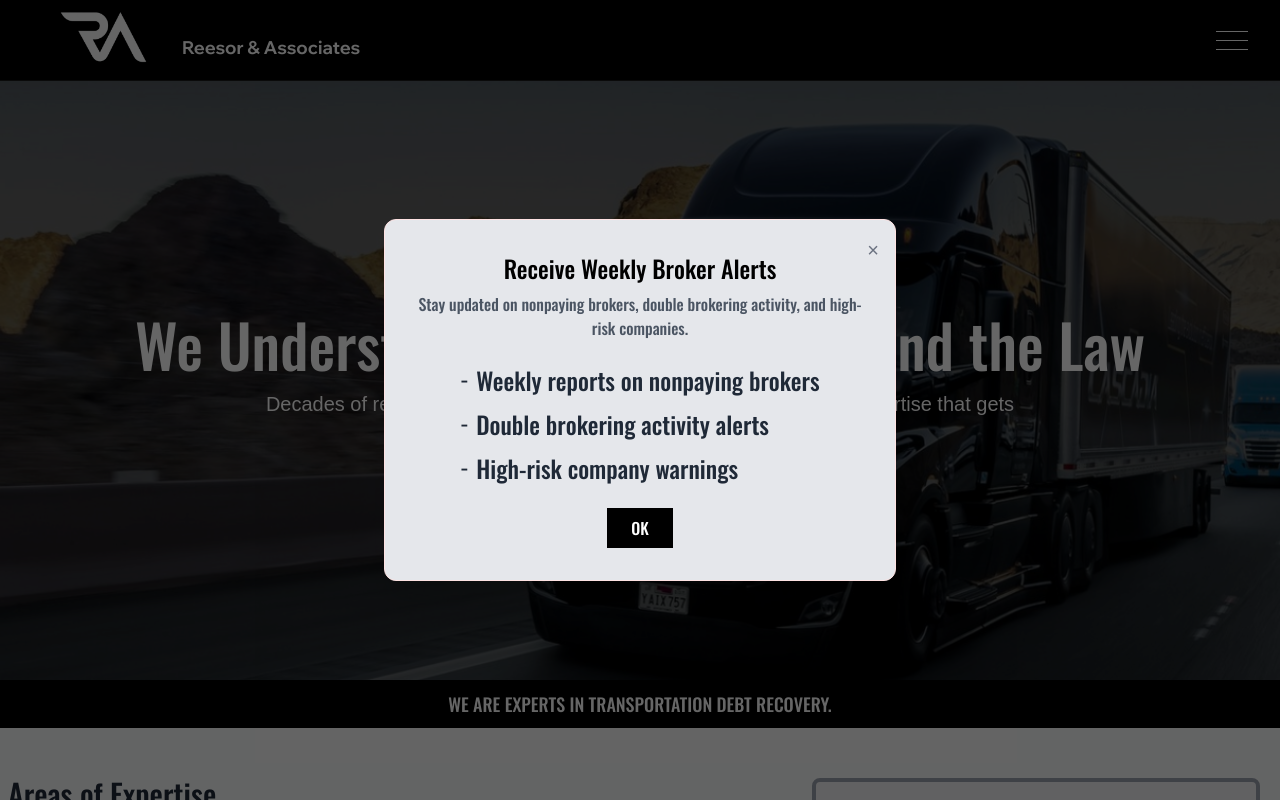
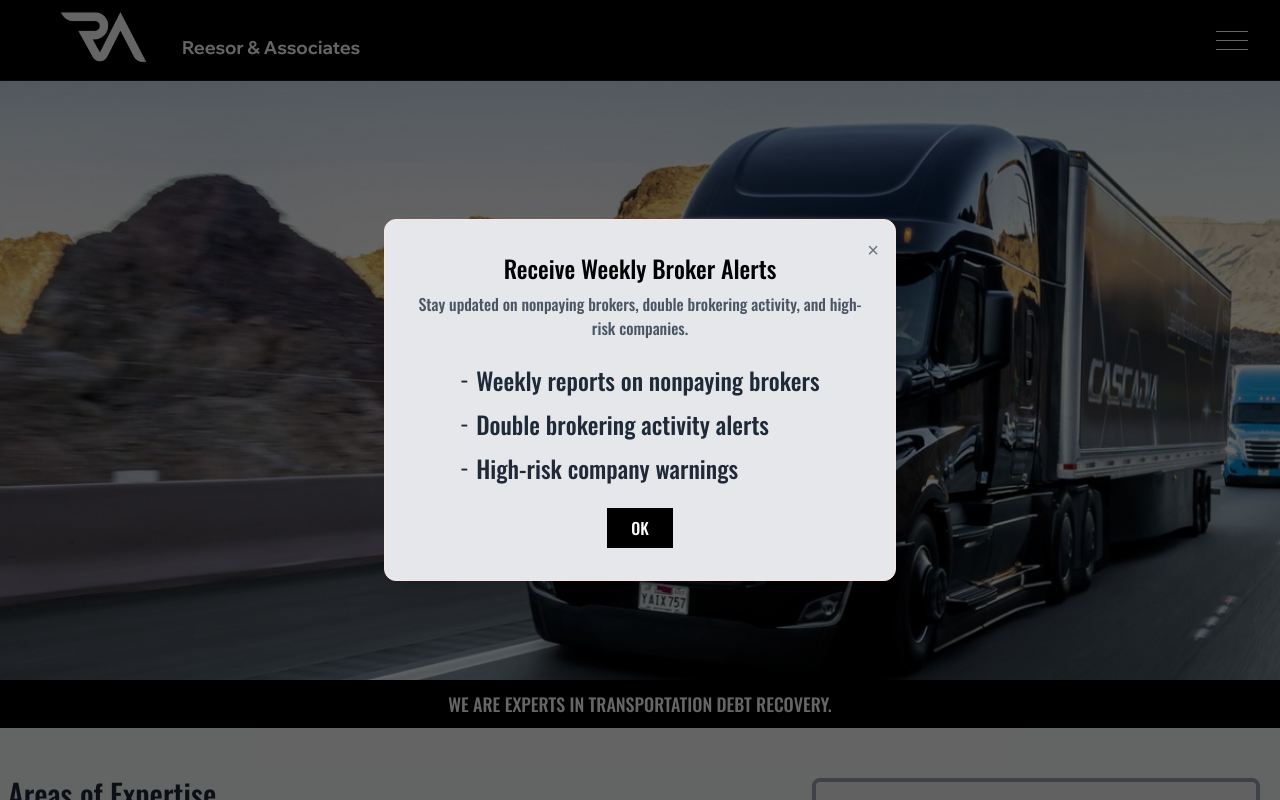
Before and after one commit to Mikemike8/ReesorAndAsociates, a React (Vite) app in the folder Reesor-Frontend/: page / in a window 1280 px wide. Shown: the top 800 px of the page. Built offline with nearby package versions, Linux system fonts and the light colour scheme; a web font is replaced by a local one.

Commit message:
remove bg

```diff
--- a/Reesor-Frontend/src/components/Home.jsx
+++ b/Reesor-Frontend/src/components/Home.jsx
@@ -42,16 +42,7 @@ export const Home = () => {
   <div className="bg-white  pt-[80px]   h-auto">
      {/* Hero Section */}
         <section className="relative h-[75vh] pt-[80px]  bg-cover bg-center" style={{ backgroundImage: `url(${Truck2 })` }}>
-          <div className="absolute inset-0 bg-black bg-opacity-60 flex items-center justify-center text-center px-4">
-            <div>
-              <h1 className="text-white text-4xl md:text-6xl font-oswald  mb-4">
-                We Understand the Industry — and the Law
-              </h1>
-              <p className="text-white  text-lg md:text-xl max-w-3xl mx-auto">
-                Decades of real-world freight dispute experience, backed by legal expertise that gets results.
-              </p>
-            </div>
-          </div>
+
         </section>
 
 </div>
```
